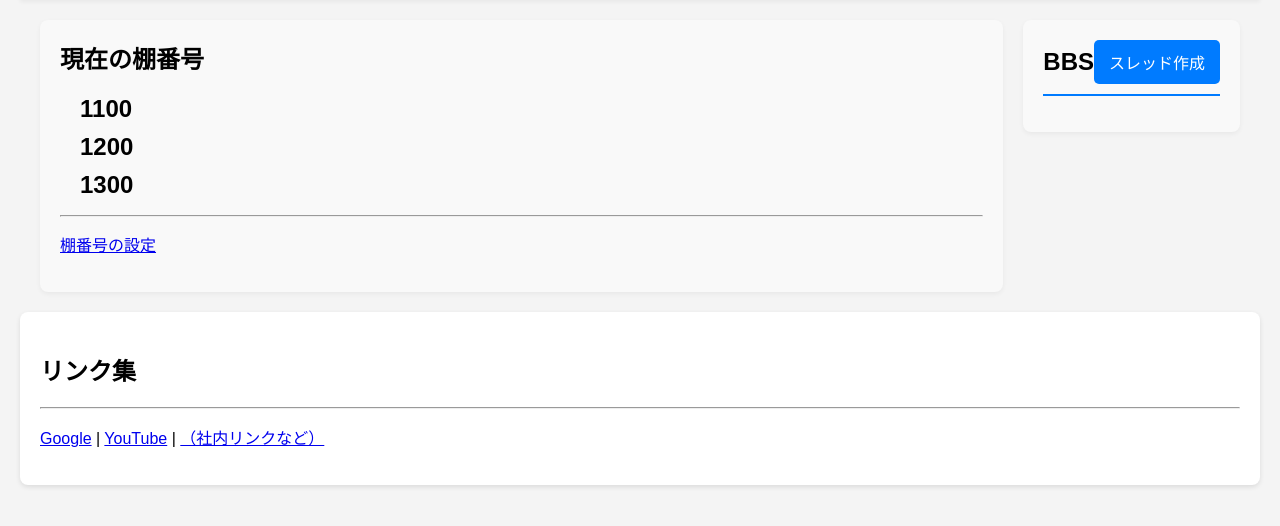
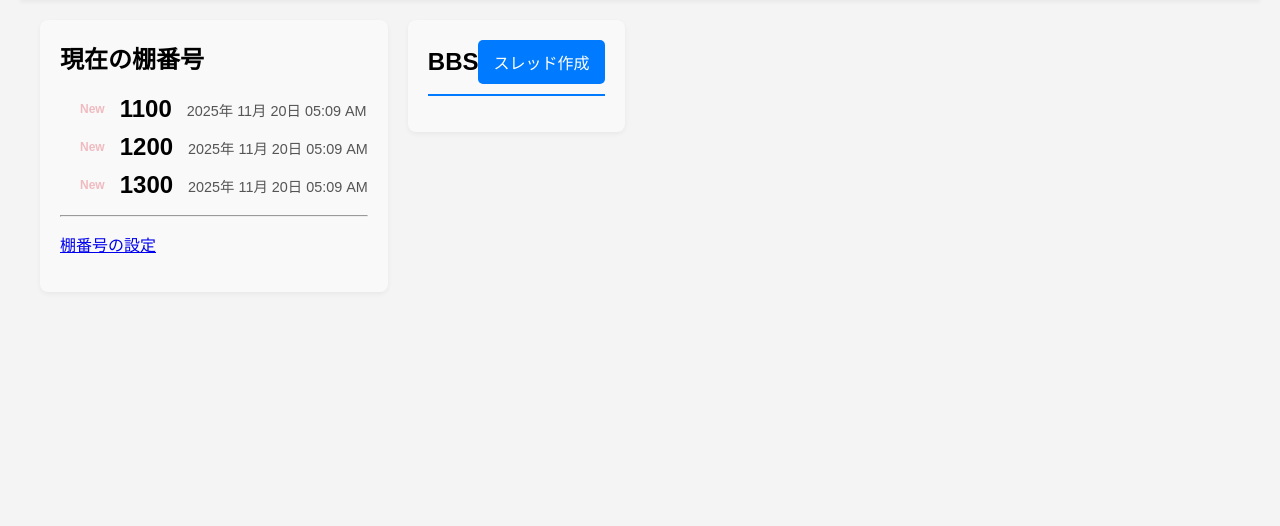
Before and after one commit to naniyatsu/MKNKBBS, a Flask app: page / in a window 1280 px wide. Shown: the part 69-595 px from the top of the page. Run offline with Flask 3, Linux system fonts and the light colour scheme; a user stored in the database is signed in; data comes from the database, SQL or seed files in the repository; data that the repository does not hold is empty; some libraries are stand-ins or nearby versions.

Commit message:
Add files via upload

```diff
--- a/templates/_thread_detail_content.html
+++ b/templates/_thread_detail_content.html
@@ -47,8 +47,6 @@
           hx-target="#bbs-content-target"
           hx-swap="innerHTML"
           >
-
-        <h3>このスレッドに返信する</h3>
         <label for="content">メッセージ:</label>
         <textarea id="content" name="content" required></textarea>
         <button type="submit" class="submit-btn" onclick="this.form.reset()">投稿する</button>
--- a/templates/_todo_content.html
+++ b/templates/_todo_content.html
@@ -4,9 +4,21 @@
 
 <ul class="shelf-list">
     {% for item in shelf_data %}
-        <li class="shelf-item">
-            <span class="shelf-key">{{ item.key }}</span>
-            <span class="shelf-value">{{ item.value }}</span>
+        <li>
+            <div class="shelf-name-wrapper">
+                {% set last_update = item.updated_at or item.created_at %}
+                {% if last_update > three_days_ago %}
+                    <span class="new-badge">New</span>
+                {% endif %}
+                <span>{{ item.key }}{{ item.value }}</span>
+            </div>
+            <span class="shelf-date">
+                {% if item.updated_at %}
+                    {{ item.updated_at.strftime('%Y年 %m月 %d日 %I:%M %p') }}
+                {% else %}
+                    {{ item.created_at.strftime('%Y年 %m月 %d日 %I:%M %p') }}
+                {% endif %}
+            </span>
         </li>
     {% endfor %}
 </ul>
--- a/templates/dashboard.html
+++ b/templates/dashboard.html
@@ -5,7 +5,7 @@
 {% block content %}
 <div class="dashboard-container">
 
-    <div id="todo-content"
+    <div id="todo-content-target"
          class="dashboard-column"
          hx-get="/todo-content"
          hx-trigger="load">
@@ -18,17 +18,6 @@
          hx-trigger="load">
         <p>BBSを読み込んでいます...</p>
     </div>
-
-</div>
-
-<div class="container" style="margin-top: 20px;">
-    <h2>リンク集</h2>
-    <hr style="margin-top: 5px;">
-    <p>
-        <a href="https://google.com" target="_blank">Google</a> |
-        <a href="https://youtube.com" target="_blank">YouTube</a> |
-        <a href="#" target="_blank">（社内リンクなど）</a>
-    </p>
 </div>
 
 <div id="main-content">
```
